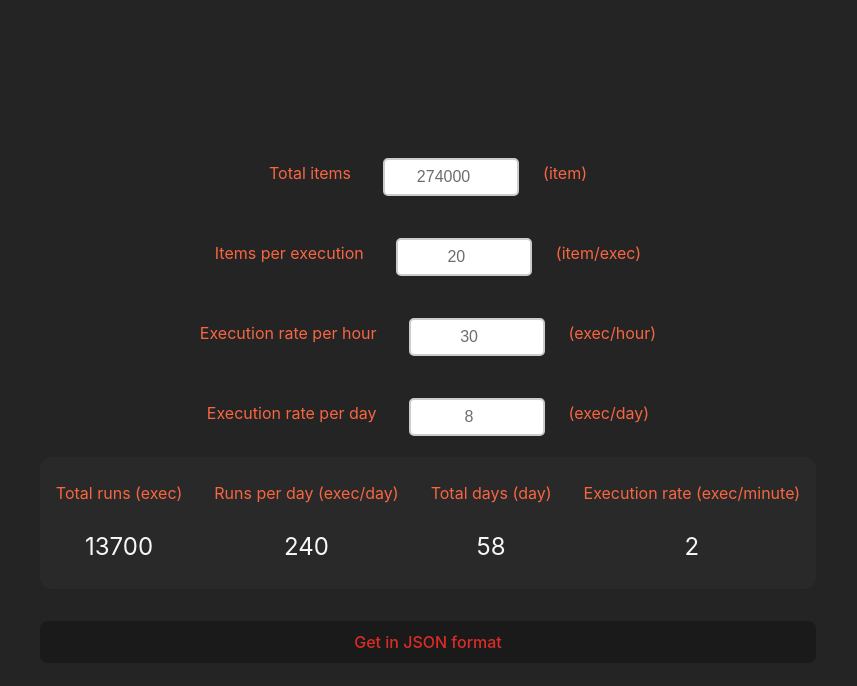
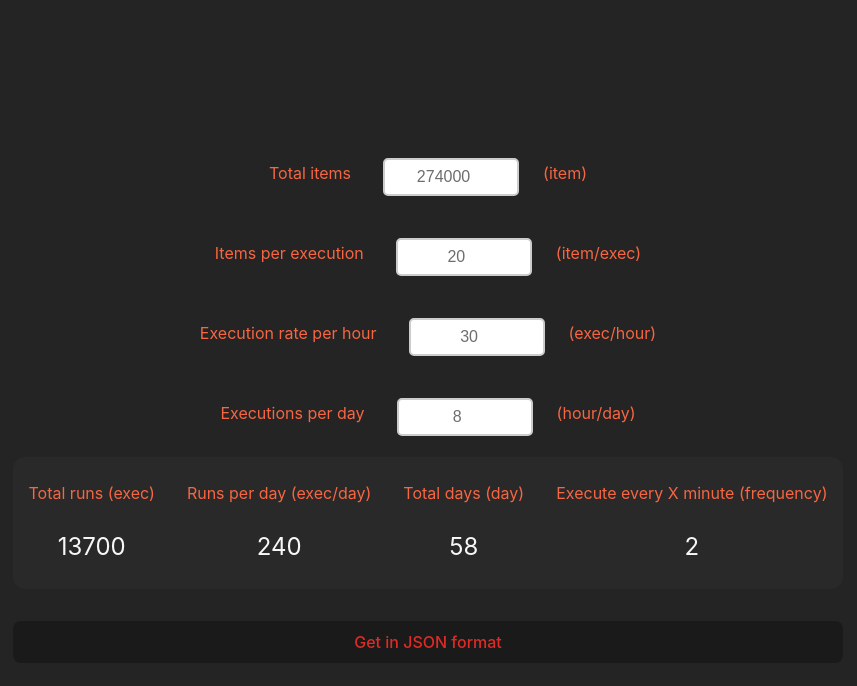
Before and after one commit to grischat/calculation, a React (Vite) app: page / in a window 1280 px wide. Shown: the top 686 px of the page, without its empty margins (212-1069 px from the left). Built offline with nearby package versions, Linux system fonts and the light colour scheme.

Commit message:
Changed title for more strict visualization

```diff
--- a/src/App.jsx
+++ b/src/App.jsx
@@ -96,7 +96,7 @@ function App() {
             <span>(exec/hour)</span>
           </div>
           <div className="label-input-container">
-            <label htmlFor="execRatePerDay">Execution rate per day</label>
+            <label htmlFor="execRatePerDay">Executions per day</label>
             <input
               id="execRatePerDay"
               name="execRatePerDay"
@@ -108,7 +108,7 @@ function App() {
               min="0"
               max="24"
             />
-            <span>(exec/day)</span>
+            <span>(hour/day)</span>
           </div>
         </div>
         <div className="results__container">
@@ -131,7 +131,7 @@ function App() {
             </p>
           </label>
           <label>
-            Execution rate (exec/minute)
+            Execute every X minute (frequency)
             <p>
               {isNaN(formik.values.totalExecs) ? "0" : formik.values.totalExecs}
             </p>
```
